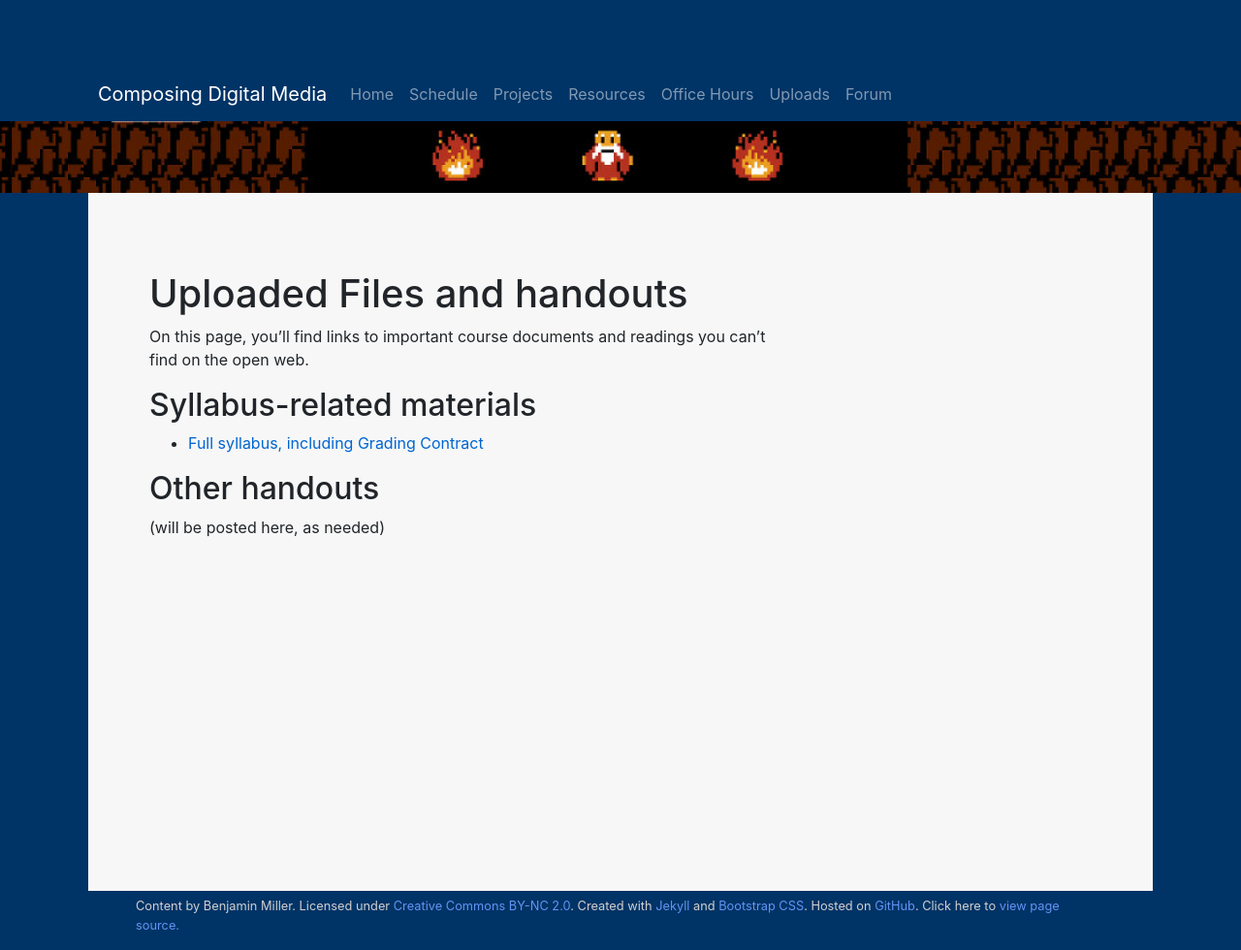
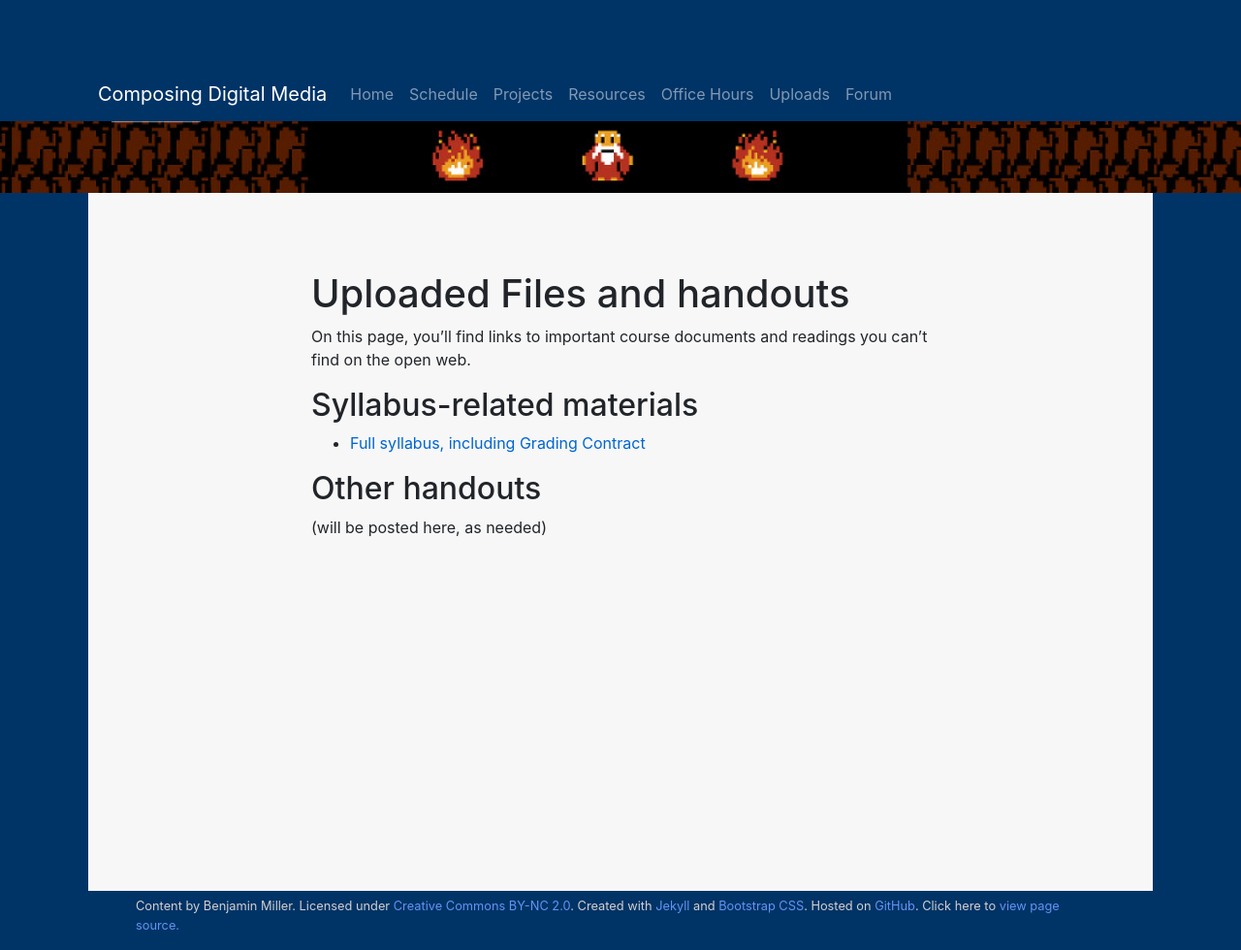
Before and after one commit to benmiller314/cdm2020spring, a Jekyll site: the page built from uploads.md, in a window 1280 px wide. Shown: the whole page at 97% size. Built offline with Jekyll 4.4.1, drawn with Linux system fonts in a browser that asks for light colours; our own code applies the rules of GitHub Pages for plain Markdown files.

Commit message:
improve margins, esp on small screens

```diff
--- a/assets/css/screen.css
+++ b/assets/css/screen.css
@@ -12,6 +12,17 @@ body {
 	margin: 0 5%;
 	padding-top: 5em;
 	padding-bottom: 5em;
+}
+
+@media screen and (max-width: 768px) {
+    .foreground {
+    	width:100%;
+    	margin: 0 auto;
+    }
+}
+
+article#content {
+	margin: 0 auto;
 }
 
 a {
```
